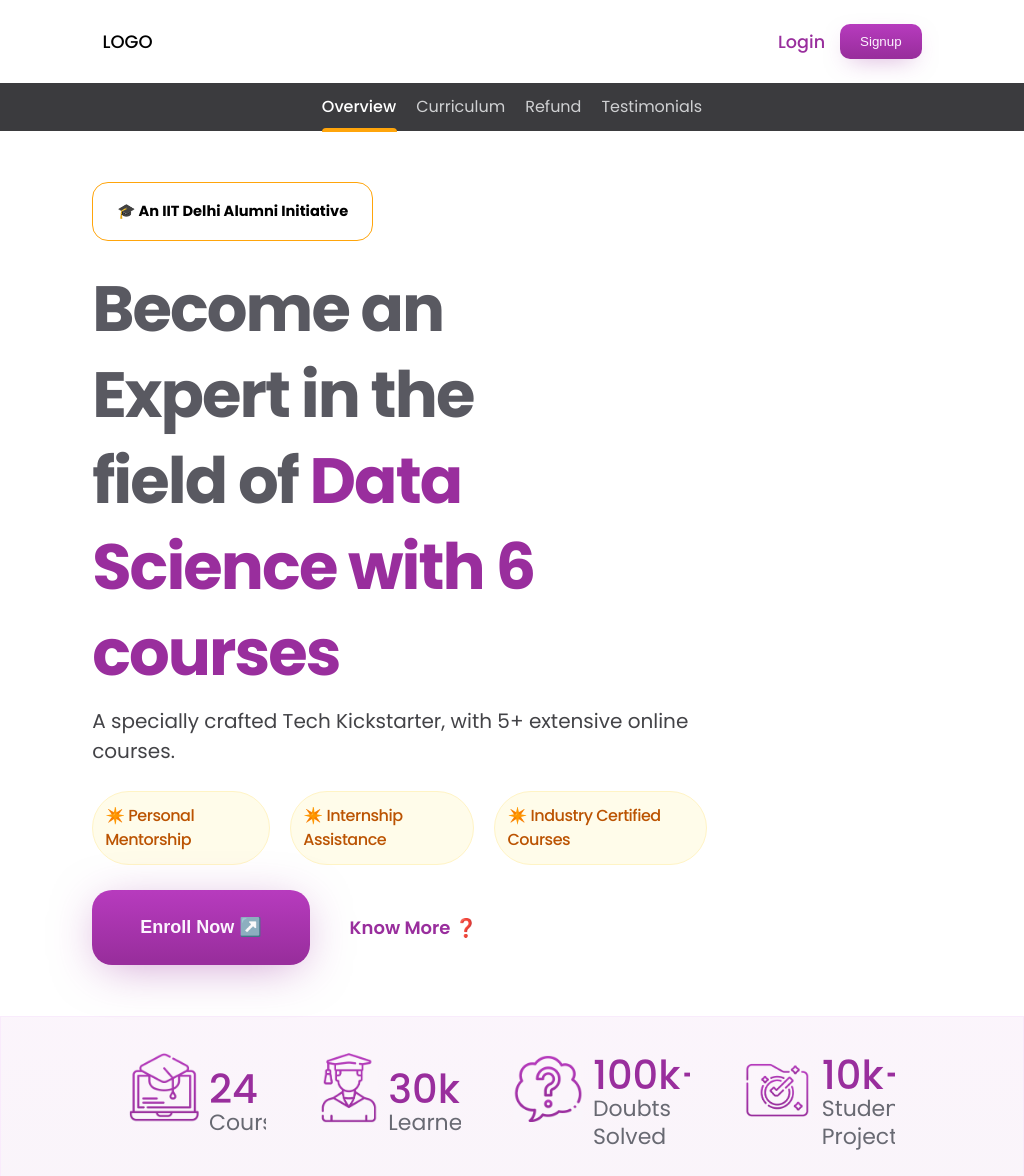
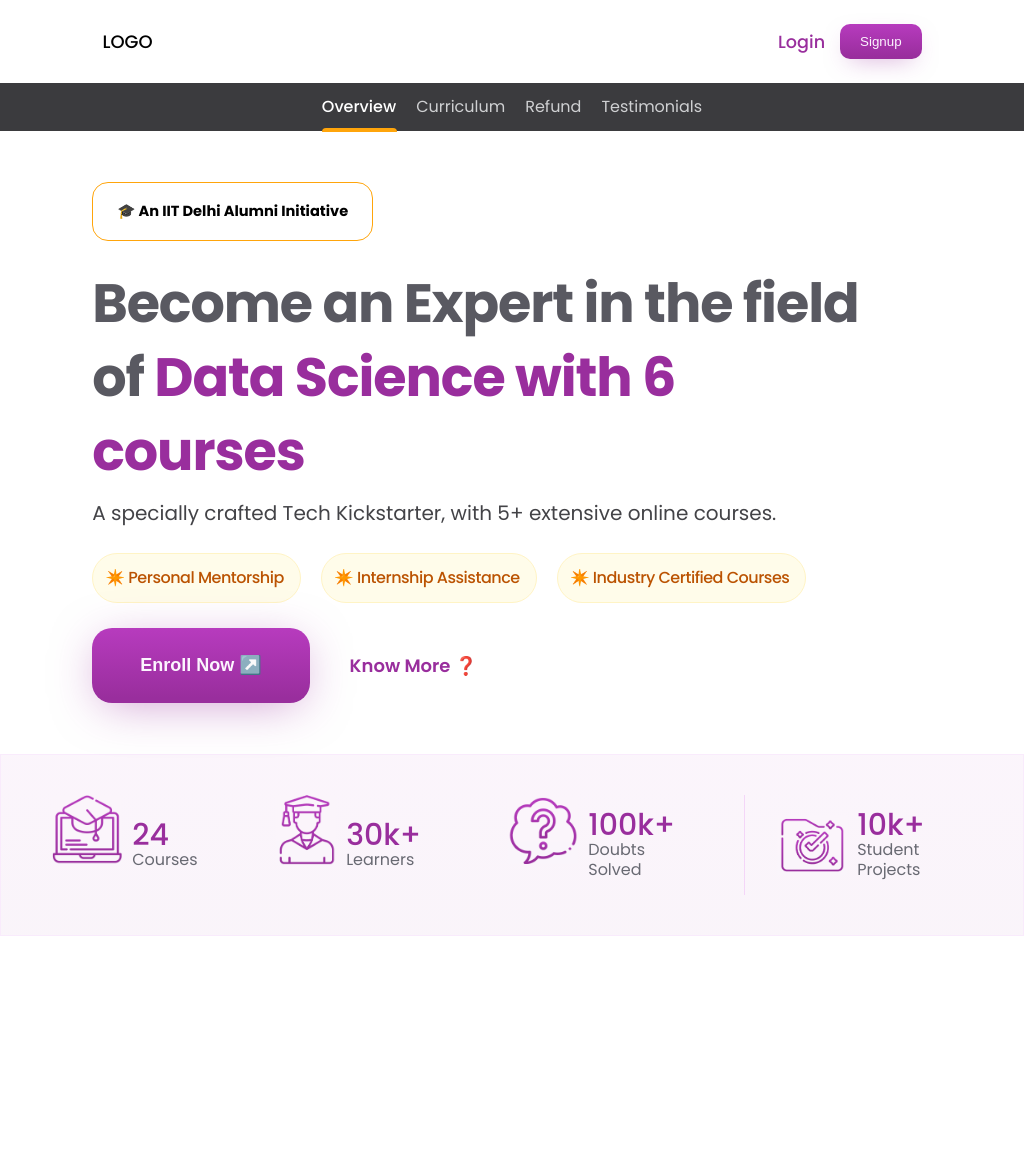
Before and after one commit to itsindrajput/tuteDude, a React (Vite) app: page / in a window 1024 px wide. Shown: the top 1176 px of the page. After the commit the page ends 936 px from the top, so only its background shows below. Built offline with nearby package versions, Linux system fonts and the light colour scheme.

Commit message:
updating the ui

```diff
--- a/src/components/heroSection/Card.module.css
+++ b/src/components/heroSection/Card.module.css
@@ -39,3 +39,43 @@
   height: 100px;
   background: #f4d6f8;
 }
+
+/*Media Query for the Mediam Large screen*/
+@media only screen and (min-width: 800px) and (max-width: 1100px) {
+  .card_title {
+    font-weight: 500;
+    font-size: 30px;
+    line-height: 30px;
+    display: flex;
+    align-items: flex-end;
+    color: #992e9d;
+  }
+  .card_description {
+    font-size: 16px;
+    font-weight: 400;
+    line-height: 20px;
+    display: flex;
+    align-items: flex-end;
+    color: #686972;
+  }
+}
+
+/*Media Query for the Tablet View*/
+@media only screen and (min-width: 500px) and (max-width: 800px) {
+  .card_title {
+    font-weight: 500;
+    font-size: 30px;
+    line-height: 30px;
+    display: flex;
+    align-items: flex-end;
+    color: #992e9d;
+  }
+  .card_description {
+    font-size: 16px;
+    font-weight: 400;
+    line-height: 20px;
+    display: flex;
+    align-items: flex-end;
+    color: #686972;
+  }
+}
--- a/src/components/heroSection/Hero.jsx
+++ b/src/components/heroSection/Hero.jsx
@@ -34,7 +34,9 @@ const Hero = () => {
   return (
     <>
       <div className={style.section_one}>
-        <h5>🎓 An IIT Delhi Alumni Initiative</h5>
+        <h5>
+          🎓 An <b>IIT Delhi</b> Alumni Initiative
+        </h5>
         <h1>
           Become an Expert in the field of <b> Data Science with 6 courses</b>
         </h1>
--- a/src/components/heroSection/Hero.module.css
+++ b/src/components/heroSection/Hero.module.css
@@ -3,6 +3,7 @@
   flex-direction: column;
   align-items: flex-start;
   margin: 5% 9%;
+  margin-bottom: 4%;
   width: 60%;
 }
 .section_one h5 {
@@ -17,7 +18,7 @@
   width: 83%;
   font-weight: 700;
   font-size: 64px;
-  line-height: 86px;
+  line-height: 84px;
   letter-spacing: -0.03em;
   color: #595961;
   margin-bottom: 10px;
@@ -86,7 +87,10 @@
   flex-direction: row;
   justify-content: space-between;
   align-items: center;
-  padding: 36px 128px;
+  padding-top: 40px;
+  padding-bottom: 40px;
+  padding-left: 9.2%;
+  padding-right: 9.2%;
   gap: 52px;
   background: linear-gradient(
     180deg,
@@ -95,3 +99,83 @@
   );
   border: 1px solid #f9ebfc;
 }
+
+/*Media Query for the Mediam Large screen*/
+@media only screen and (min-width: 800px) and (max-width: 1100px) {
+  .section_one {
+    margin: 5% 0% 5% 9%;
+    width: 80%;
+  }
+  .section_one h1 {
+    width: 98%;
+    font-weight: 700;
+    font-size: 54px;
+    line-height: 74px;
+    letter-spacing: -0.02em;
+    color: #595961;
+    margin-bottom: 10px;
+  }
+
+  .section_two {
+    padding-top: 40px;
+    padding-bottom: 40px;
+    padding-left: 5%;
+    padding-right: 5%;
+    gap: 32px;
+  }
+}
+
+/*Media Query for the tablet View*/
+@media only screen and (min-width: 500px) and (max-width: 800px) {
+  .section_one {
+    margin: 55px auto;
+    width: 80%;
+  }
+  .section_one h1 {
+    width: 98%;
+    font-weight: 700;
+    font-size: 44px;
+    line-height: 58px;
+    letter-spacing: -0.01em;
+    color: #595961;
+    margin-bottom: 10px;
+  }
+
+  .section_two {
+    display: none;
+  }
+}
+
+/*Media Query for the Mobile View*/
+@media only screen and (max-width: 500px) {
+  .section_one {
+    margin: 30px auto;
+    width: 100%;
+    padding: 28px 24px;
+  }
+  .section_one h5 {
+    width: 100%;
+    text-align: center;
+    padding: 18px 1px;
+    font-size: 16px;
+    font-weight: 400;
+  }
+  .section_one h1 {
+    width: 98%;
+    font-weight: 700;
+    font-size: 28px;
+    line-height: 48px;
+    letter-spacing: -0.01em;
+    color: #595961;
+    margin-bottom: 15px;
+  }
+  .section_one p {
+    font-size: 16px;
+    line-height: 30px;
+    margin-bottom: 25px;
+  }
+
+  .section_two {
+    display: none;
+  }
+}
```
